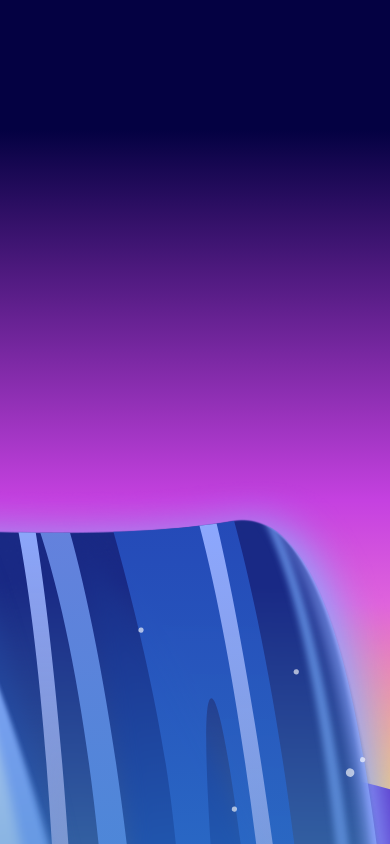
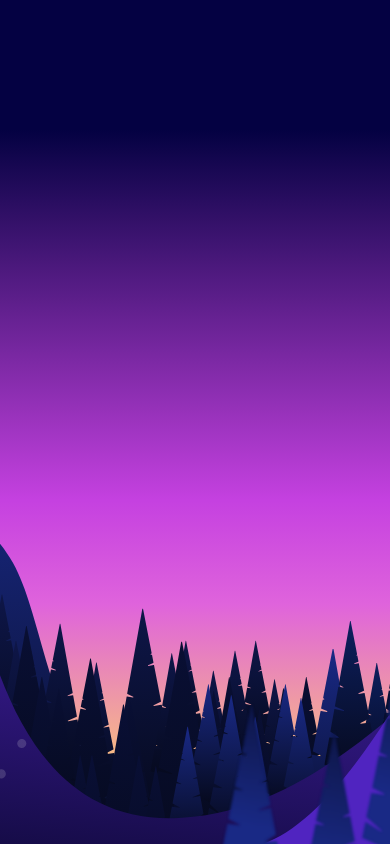
Before and after one commit to hackthevalley/hack-the-front-2026, a Next.js app: page / in a window 390 px wide. Built offline with nearby package versions, Linux system fonts and the light colour scheme.

Commit message:
add counter zoom logic and responsive - stick items to left, centre, and right - maybe good for parallax scroll thing

```diff
--- a/app/landing/LandingBackground.tsx
+++ b/app/landing/LandingBackground.tsx
@@ -1,7 +1,12 @@
-import type { CSSProperties } from "react";
+"use client";
+
+import { useEffect, useState, type CSSProperties } from "react";
 
 const FRAME_WIDTH = 1512;
 const FRAME_HEIGHT = 982;
+const FOCAL_X = FRAME_WIDTH / 2;
+
+type HorizontalBand = "left" | "center" | "right";
 
 type SceneImage = {
   id: string;
@@ -10,8 +15,10 @@ type SceneImage = {
   top: number;
   width: number;
   height: number;
+  band: HorizontalBand;
   opacity?: number;
   zIndex?: number;
+  wideFactor?: number;
   imageStyle?: CSSProperties;
 };
 
@@ -23,8 +30,10 @@ const sceneImages: readonly SceneImage[] = [
     top: 331.77,
     width: 441.1459045410156,
     height: 686.0755615234375,
+    band: "left",
     opacity: 1,
     zIndex: 10,
+    wideFactor: 1,
   },
   {
     id: "lots-of-spray-2",
@@ -33,8 +42,10 @@ const sceneImages: readonly SceneImage[] = [
     top: 746.64,
     width: 572.2451171875,
     height: 284.6068420410156,
+    band: "left",
     opacity: 1,
     zIndex: 11,
+    wideFactor: 1,
   },
   {
     id: "waterfall-glow",
@@ -43,7 +54,9 @@ const sceneImages: readonly SceneImage[] = [
     top: 220.84,
     width: 636.0620727539062,
     height: 806.9891967773438,
+    band: "left",
     zIndex: 3,
+    wideFactor: 1,
     imageStyle: {
       mixBlendMode: "screen",
       transform: "scale(1.1)",
@@ -57,7 +70,9 @@ const sceneImages: readonly SceneImage[] = [
     top: 150.39,
     width: 250.13763427734375,
     height: 862.422119140625,
+    band: "left",
     zIndex: 6,
+    wideFactor: 1,
   },
   {
     id: "waterfall",
@@ -66,7 +81,9 @@ const sceneImages: readonly SceneImage[] = [
     top: 208.01,
     width: 636.0620727539062,
     height: 806.9891967773438,
+    band: "left",
     zIndex: 4,
+    wideFactor: 1,
   },
   {
     id: "water-details",
@@ -75,7 +92,9 @@ const sceneImages: readonly SceneImage[] = [
     top: 208.01,
     width: 636.0620727539062,
     height: 806.9891967773438,
+    band: "left",
     zIndex: 5,
+    wideFactor: 1,
   },
   {
     id: "back-valley",
@@ -84,6 +103,7 @@ const sceneImages: readonly SceneImage[] = [
     top: 542.05,
     width: 1253.6494140625,
     height: 445.0940856933594,
+    band: "left",
     zIndex: 0,
   },
   {
@@ -93,6 +113,7 @@ const sceneImages: readonly SceneImage[] = [
     top: 480.76,
     width: 663.3751220703125,
     height: 513.9644165039062,
+    band: "right",
     zIndex: 8,
   },
   {
@@ -102,7 +123,9 @@ const sceneImages: readonly SceneImage[] = [
     top: 484.15,
     width: 663.3751220703125,
     height: 513.9644165039062,
+    band: "right",
     zIndex: 7,
+    wideFactor: 1,
   },
   {
     id: "left-valley",
@@ -111,6 +134,7 @@ const sceneImages: readonly SceneImage[] = [
     top: 451.19,
     width: 1533.31640625,
     height: 544.38671875,
+    band: "left",
     zIndex: 2,
   },
   {
@@ -120,7 +144,9 @@ const sceneImages: readonly SceneImage[] = [
     top: 465.41,
     width: 381.26251220703125,
     height: 70.4864501953125,
+    band: "right",
     zIndex: 10,
+    wideFactor: 1,
   },
   {
     id: "trees",
@@ -129,6 +155,7 @@ const sceneImages: readonly SceneImage[] = [
     top: 663.33,
     width: 1016.2859497070312,
     height: 430.9453125,
+    band: "center",
     zIndex: 1,
   },
   {
@@ -138,35 +165,101 @@ const sceneImages: readonly SceneImage[] = [
     top: 649.55,
     width: 1051.8052978515625,
     height: 476.94769287109375,
+    band: "right",
     zIndex: 14,
+    wideFactor: 1,
   },
 ] as const;
 
+type Viewport = {
+  width: number;
+  height: number;
+};
+
 const px = (value: number) => `${value}px`;
 
+function getViewport(): Viewport {
+  return {
+    width: window.innerWidth,
+    height: window.innerHeight,
+  };
+}
+
+function getWideShift(image: SceneImage, extraWidth: number) {
+  if (extraWidth <= 0) {
+    return 0;
+  }
+
+  const factor = image.wideFactor ?? 1;
+
+  if (image.band === "left") {
+    return -(extraWidth / 2) * factor;
+  }
+
+  if (image.band === "right") {
+    return (extraWidth / 2) * factor;
+  }
+
+  return 0;
+}
+
 export default function LandingBackground() {
+  const [viewport, setViewport] = useState<Viewport | null>(null);
+
+  useEffect(() => {
+    const updateViewport = () => {
+      setViewport(getViewport());
+    };
+
+    updateViewport();
+    window.addEventListener("resize", updateViewport);
+
+    return () => {
+      window.removeEventListener("resize", updateViewport);
+    };
+  }, []);
+
+  const scale = viewport ? viewport.height / FRAME_HEIGHT : null;
+  const sceneHeight = viewport ? viewport.height : null;
+  const sceneWidth = scale ? FRAME_WIDTH * scale : null;
+  const extraWidth =
+    viewport && sceneWidth && viewport.width > sceneWidth
+      ? viewport.width - sceneWidth
+      : 0;
+  const sceneLeft =
+    viewport && scale
+      ? viewport.width / 2 - FOCAL_X * scale
+      : `calc(50vw - (100dvh * ${FOCAL_X} / ${FRAME_HEIGHT}))`;
+
   return (
     <div
       aria-hidden="true"
       className="pointer-events-none absolute inset-0 z-0 overflow-hidden"
     >
-      <div className="absolute inset-0 grid place-items-center">
-        <div
-          className="relative"
-          style={{
-            width: `min(100vw, calc(${FRAME_WIDTH} / ${FRAME_HEIGHT} * 100vh))`,
-            aspectRatio: `${FRAME_WIDTH} / ${FRAME_HEIGHT}`,
-          }}
-        >
-          {sceneImages.map((image) => (
+      <div
+        className="absolute left-0 top-0"
+        style={{
+          left: typeof sceneLeft === "number" ? px(sceneLeft) : sceneLeft,
+          width:
+            sceneWidth !== null
+              ? px(sceneWidth)
+              : `calc(100dvh * ${FRAME_WIDTH} / ${FRAME_HEIGHT})`,
+          height: sceneHeight !== null ? px(sceneHeight) : "100dvh",
+        }}
+      >
+        {sceneImages.map((image) => {
+          const imageScale = scale ?? 1;
+          const wideShift = getWideShift(image, extraWidth);
+
+          return (
             <div
               key={image.id}
               className="absolute"
               style={{
-                left: px(image.left),
-                top: px(image.top),
-                width: px(image.width),
-                height: px(image.height),
+                left: px(image.left * imageScale + wideShift),
+                top: px(image.top * imageScale),
+                width: px(image.width * imageScale),
+                height: px(image.height * imageScale),
                 opacity: image.opacity ?? 1,
                 zIndex: image.zIndex ?? 0,
               }}
@@ -179,8 +272,8 @@ export default function LandingBackground() {
                 style={image.imageStyle}
               />
             </div>
-          ))}
-        </div>
+          );
+        })}
       </div>
     </div>
   );
```
